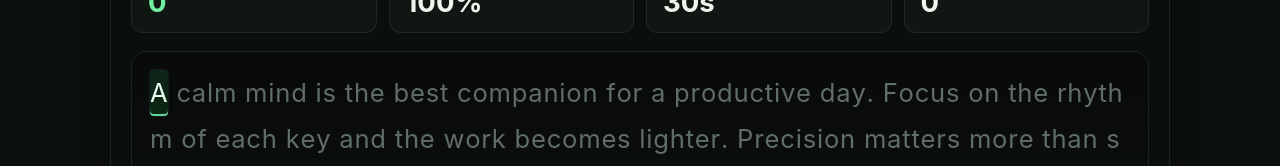
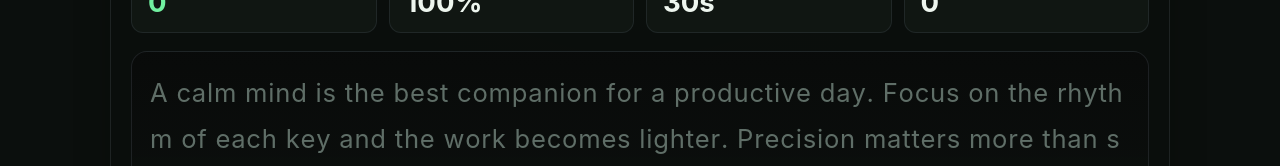
Before and after one commit to Zestojomoc/KEYBOARDTYPE, a React (Vite) app: page / in a window 1280 px wide. Shown: the part 246-412 px from the top of the page. Built offline with nearby package versions, Linux system fonts and the light colour scheme.

Commit message:
Remove typing cursor marker

```diff
--- a/src/App.css
+++ b/src/App.css
@@ -165,7 +165,7 @@
   border: none;
   background: transparent;
   color: transparent;
-  caret-color: #7ae9a1;
+  caret-color: transparent;
   outline: none;
   padding: 18px 18px 20px;
   font: inherit;
@@ -202,23 +202,6 @@
 .char.incorrect {
   color: #f6b7c6;
   background: rgba(190, 54, 74, 0.08);
-}
-
-.char.current {
-  color: #ebfff1;
-  background: rgba(34, 197, 94, 0.14);
-  box-shadow: inset 0 -2px 0 rgba(110, 231, 168, 0.9), 0 0 0 1px rgba(110, 231, 168, 0.08);
-  animation: pulseCaret 1.1s ease-in-out infinite;
-}
-
-@keyframes pulseCaret {
-  0%,
-  100% {
-    box-shadow: inset 0 -2px 0 rgba(110, 231, 168, 0.9), 0 0 0 1px rgba(110, 231, 168, 0.08);
-  }
-  50% {
-    box-shadow: inset 0 -2px 0 rgba(110, 231, 168, 0.9), 0 0 0 1px rgba(110, 231, 168, 0.14), 0 0 14px rgba(110, 231, 168, 0.08);
-  }
 }
 
 .custom-box {
--- a/src/App.tsx
+++ b/src/App.tsx
@@ -374,8 +374,6 @@ function App() {
                 state = 'correct'
               } else if (typedText[index] && typedText[index] !== character) {
                 state = 'incorrect'
-              } else if (index === typedText.length && !isFinished && index < currentText.length) {
-                state = 'current'
               }
 
               return (
```
